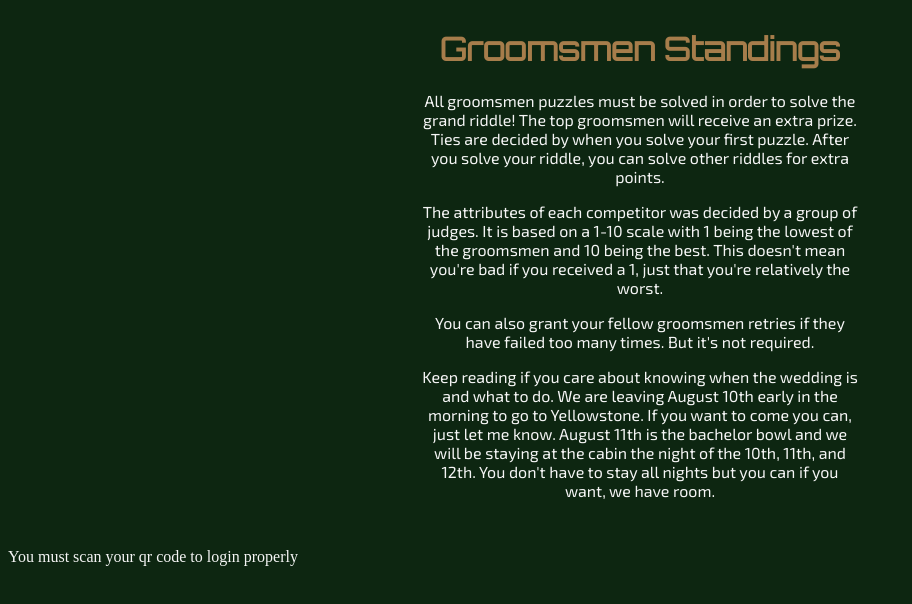
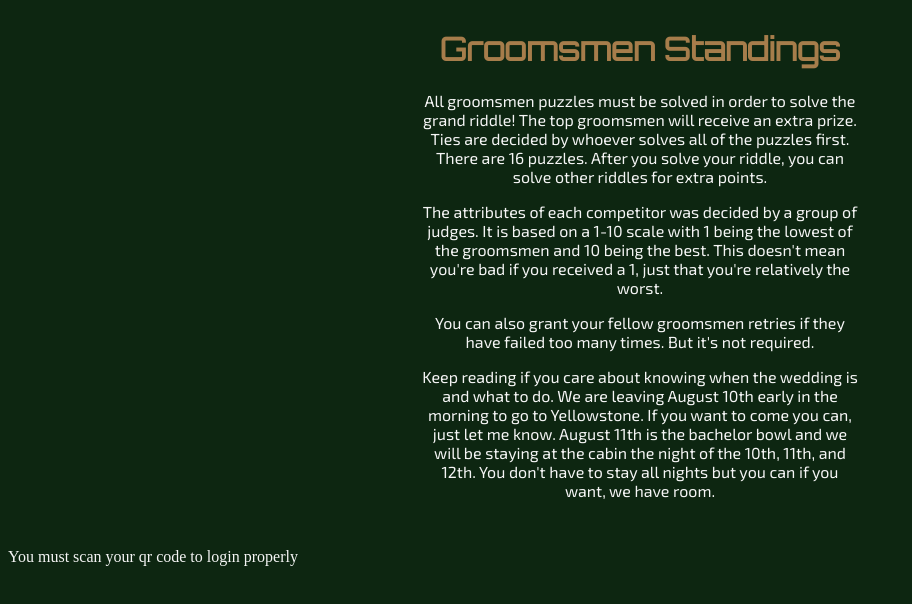
Before and after one commit to sienahunsaker/everything, a Next.js app: page / in a window 1280 px wide. Shown: the top 604 px of the page, without its empty margins (0-912 px from the left). Built offline with nearby package versions, Linux system fonts and the light colour scheme.

Commit message:
fixed wording

```diff
--- a/src/pages/index.tsx
+++ b/src/pages/index.tsx
@@ -75,8 +75,9 @@ export default function Home() {
           <div className={styles.p}>
             All groomsmen puzzles must be solved in order to solve the grand
             riddle! The top groomsmen will receive an extra prize. Ties are
-            decided by when you solve your first puzzle. After you solve your
-            riddle, you can solve other riddles for extra points.
+            decided by whoever solves all of the puzzles first. There are 16
+            puzzles. After you solve your riddle, you can solve other riddles
+            for extra points.
           </div>
           <div className={styles.p}>
             The attributes of each competitor was decided by a group of judges.
```
